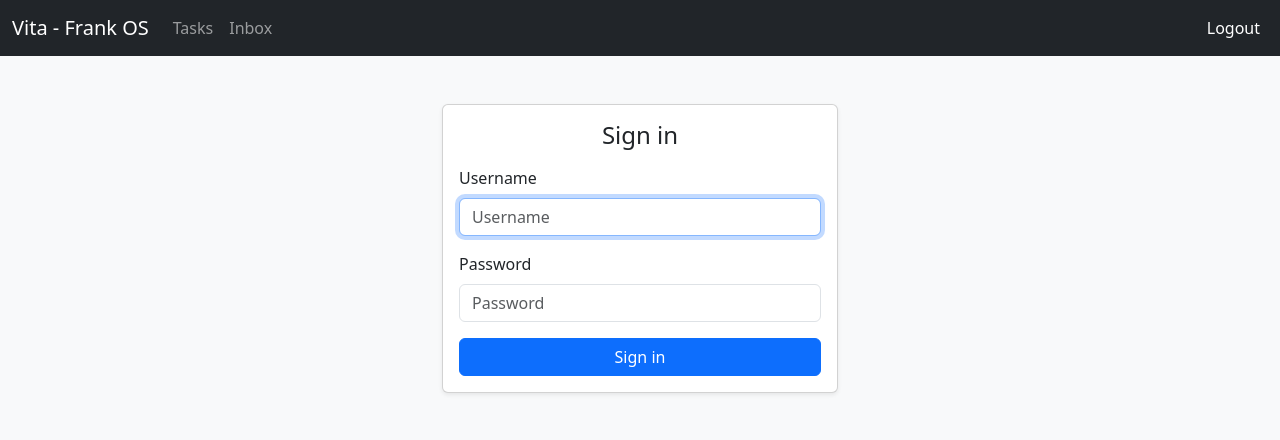
After one commit to Apexal/vita, a Django app: page /accounts/login/ in a window 1280 px wide. The commit adds this page. Shown: the top 440 px of the page. Run offline with Django 5.2, Linux system fonts and the light colour scheme; parts of the project's set-up code (start-up, migrations or seed data) failed here and were passed over; some libraries are stand-ins or nearby versions.

Commit message:
feat: Password

```diff
--- /dev/null
+++ b/core/middleware.py
@@ -0,0 +1,40 @@
+from django.http import HttpResponseForbidden
+from django.shortcuts import redirect
+from django.urls import reverse
+
+
+class SuperuserRequiredMiddleware:
+    """
+    Require authentication (and superuser) for all requests except a small allowlist.
+    Intended for single-user setups.
+    """
+
+    def __init__(self, get_response):
+        self.get_response = get_response
+        self.exempt_paths = {
+            reverse("login"),
+            reverse("logout"),
+        }
+
+    def __call__(self, request):
+        path = request.path
+
+        if (
+            path.startswith("/static/")
+            or path.startswith("/__reload__/")
+            or path.startswith("/favicon.ico")
+            or path.startswith("/admin/login")
+            or path.startswith("/admin/js")
+        ):
+            return self.get_response(request)
+
+        if path in self.exempt_paths:
+            return self.get_response(request)
+
+        if not request.user.is_authenticated:
+            return redirect(f"{reverse('login')}?next={path}")
+
+        if not request.user.is_superuser:
+            return HttpResponseForbidden("Superuser required.")
+
+        return self.get_response(request)
--- a/templates/base.html
+++ b/templates/base.html
@@ -23,9 +23,15 @@
         <nav class="navbar navbar-expand-lg navbar-dark bg-dark">
             <div class="container-fluid">
                 <a class="navbar-brand" href="#">Vita - Frank OS</a>
-                <div class="navbar-nav">
+                <div class="navbar-nav me-auto">
                     <a class="nav-link" href="{% url 'task_board' %}">Tasks</a>
                     <a class="nav-link" href="#">Inbox</a>
+                </div>
+                <div class="navbar-nav">
+                    <form method="post" action="{% url 'logout' %}">
+                        {% csrf_token %}
+                        <button type="submit" class="btn btn-link nav-link text-white">Logout</button>
+                    </form>
                 </div>
             </div>
         </nav>
--- /dev/null
+++ b/templates/registration/login.html
@@ -0,0 +1,19 @@
+{% extends "base.html" %}
+{% load django_bootstrap5 %}
+{% block content %}
+  <div class="container py-5" style="max-width: 420px;">
+    <div class="card shadow-sm">
+      <div class="card-body">
+        <h1 class="h4 mb-3 text-center">Sign in</h1>
+        {% if form.errors %}<div class="alert alert-danger">Invalid credentials. Please try again.</div>{% endif %}
+        <form method="post" novalidate>
+          {% csrf_token %}
+          {% bootstrap_form form %}
+          <div class="d-grid mt-3">
+            <button type="submit" class="btn btn-primary">Sign in</button>
+          </div>
+        </form>
+      </div>
+    </div>
+  </div>
+{% endblock %}
--- a/vita/settings.py
+++ b/vita/settings.py
@@ -89,6 +89,7 @@ MIDDLEWARE = [
     "django.contrib.messages.middleware.MessageMiddleware",
     "django.middleware.clickjacking.XFrameOptionsMiddleware",
     "django_htmx.middleware.HtmxMiddleware",
+    "core.middleware.SuperuserRequiredMiddleware",
 ]
 
 if DEBUG:
@@ -191,3 +192,7 @@ EMAIL_BACKEND = "django.core.mail.backends.smtp.EmailBackend"
 RESEND_SMTP_PORT = 587
 RESEND_SMTP_USERNAME = "resend"
 RESEND_SMTP_HOST = "smtp.resend.com"
+
+LOGIN_URL = "/accounts/login/"
+LOGIN_REDIRECT_URL = "/"
+LOGOUT_REDIRECT_URL = "/accounts/login/"
--- a/vita/urls.py
+++ b/vita/urls.py
@@ -24,6 +24,7 @@ admin.site.site_title = "Vita Admin Portal"
 
 urlpatterns = [
     path("admin/", admin.site.urls),
+    path("accounts/", include("django.contrib.auth.urls")),
     path("", RedirectView.as_view(pattern_name="task_board", permanent=False)),
     path("", include("social.urls")),
     path("tasks/", include("tasks.urls")),
```
